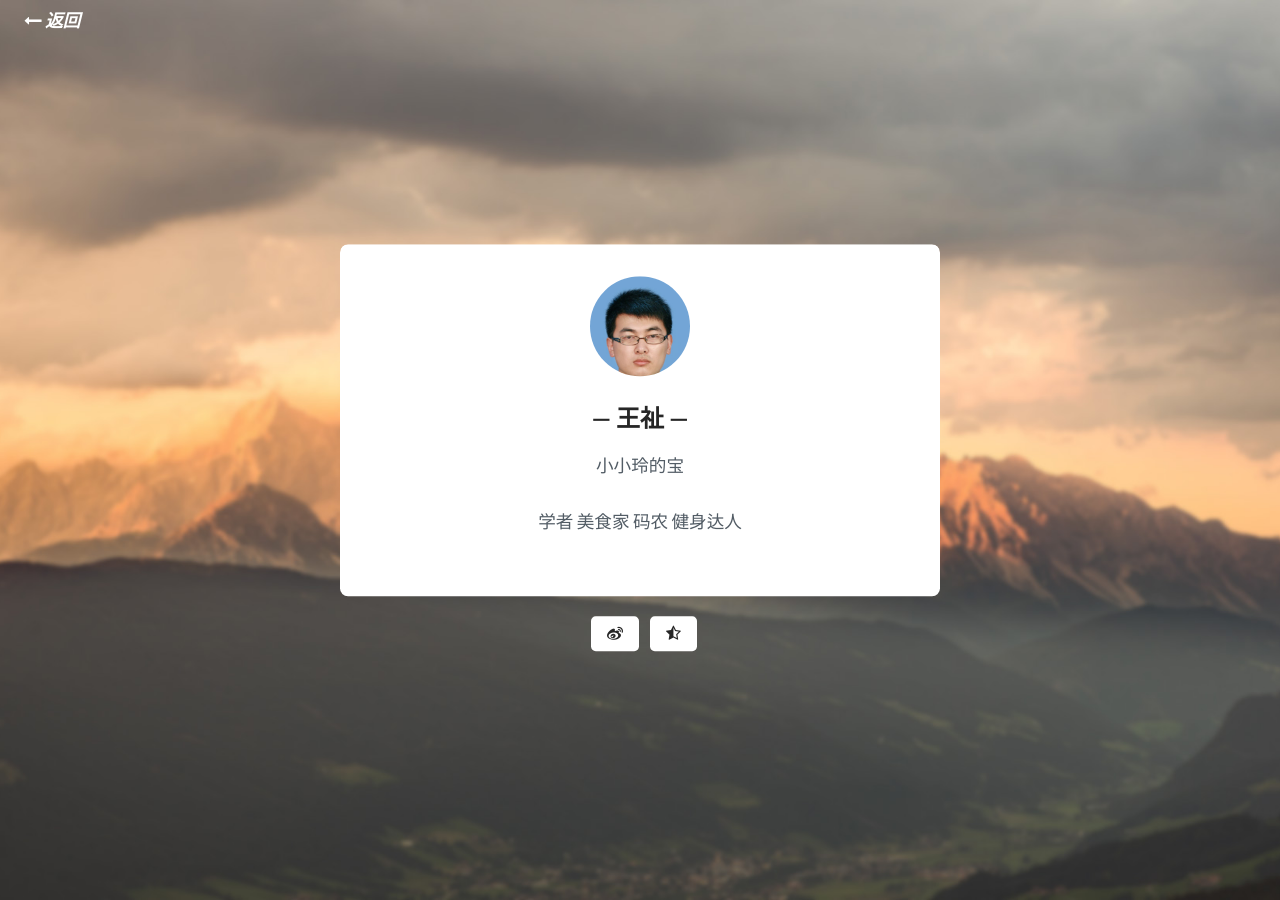
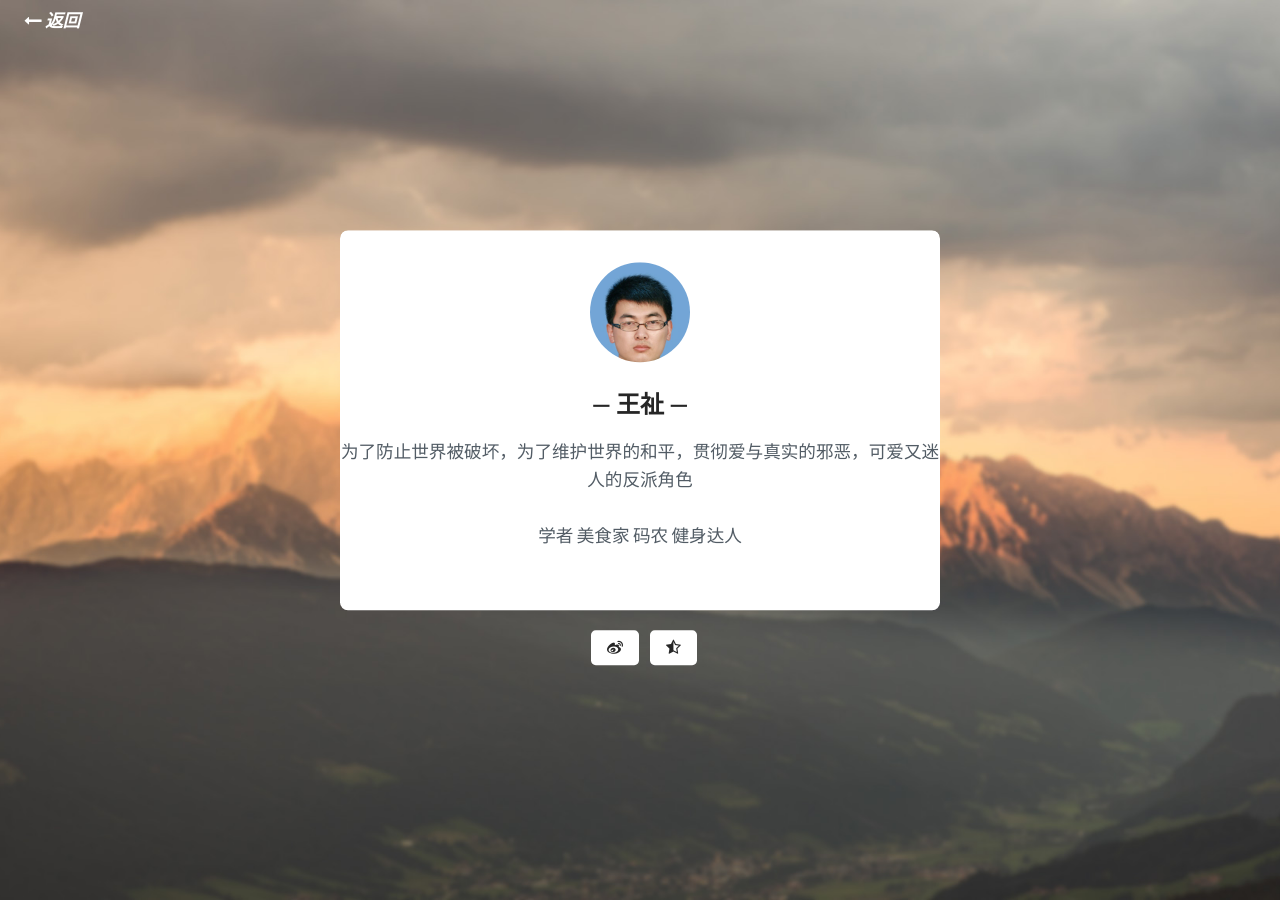
Before and after one commit to wangzhi107/wangzhi107.github.io, a Jekyll site: the page built from _pages/about.html, in a window 1280 px wide. Built offline with Jekyll 4.4.1, drawn with Linux system fonts in a browser that asks for light colours.

Commit message:
feat: 更新个人简介

```diff
--- a/_config.yml
+++ b/_config.yml
@@ -16,7 +16,7 @@ banner-desc: # add banner description
 # Author settings
 author-pic: face.jpg # your photo
 author-name: 王祉 # your name
-about-author: 小小玲的宝 # about author
+about-author: 为了防止世界被破坏，为了维护世界的和平，贯彻爱与真实的邪恶，可爱又迷人的反派角色 # about author
 email: 570318039@qq.com # your email
 phone: 13637289302 # your pnone number
 website: https://wangzhi107.github.io # you website
```
